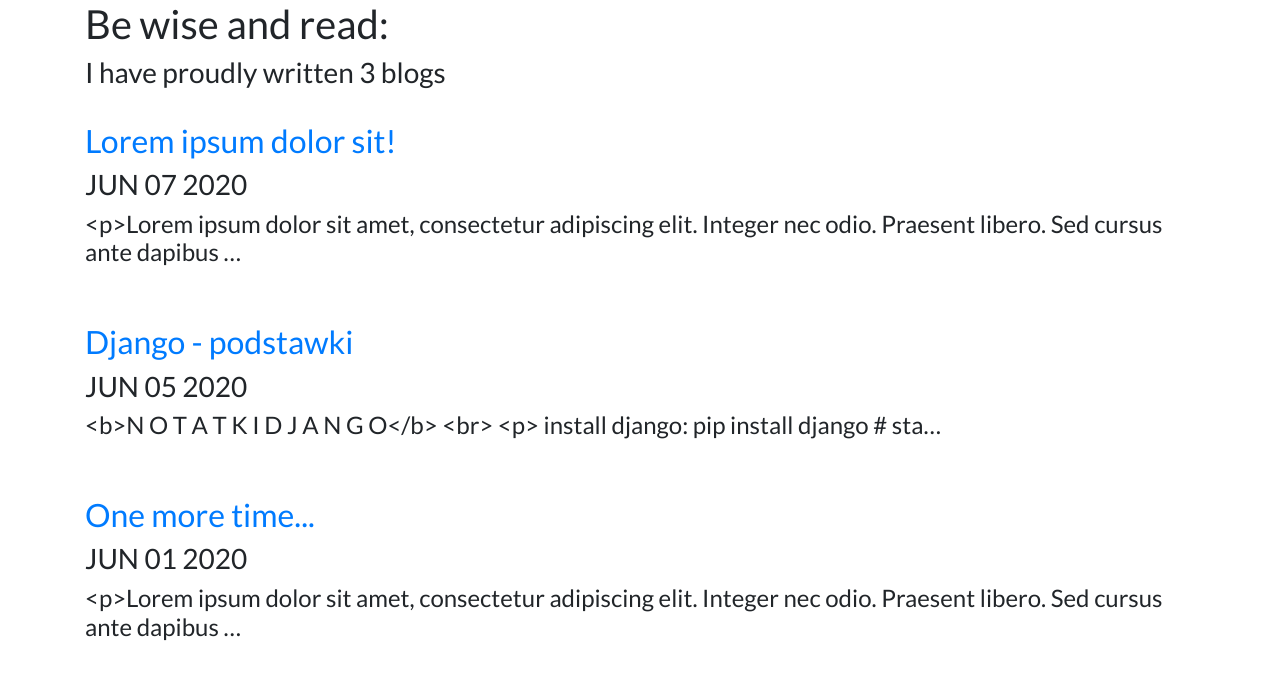
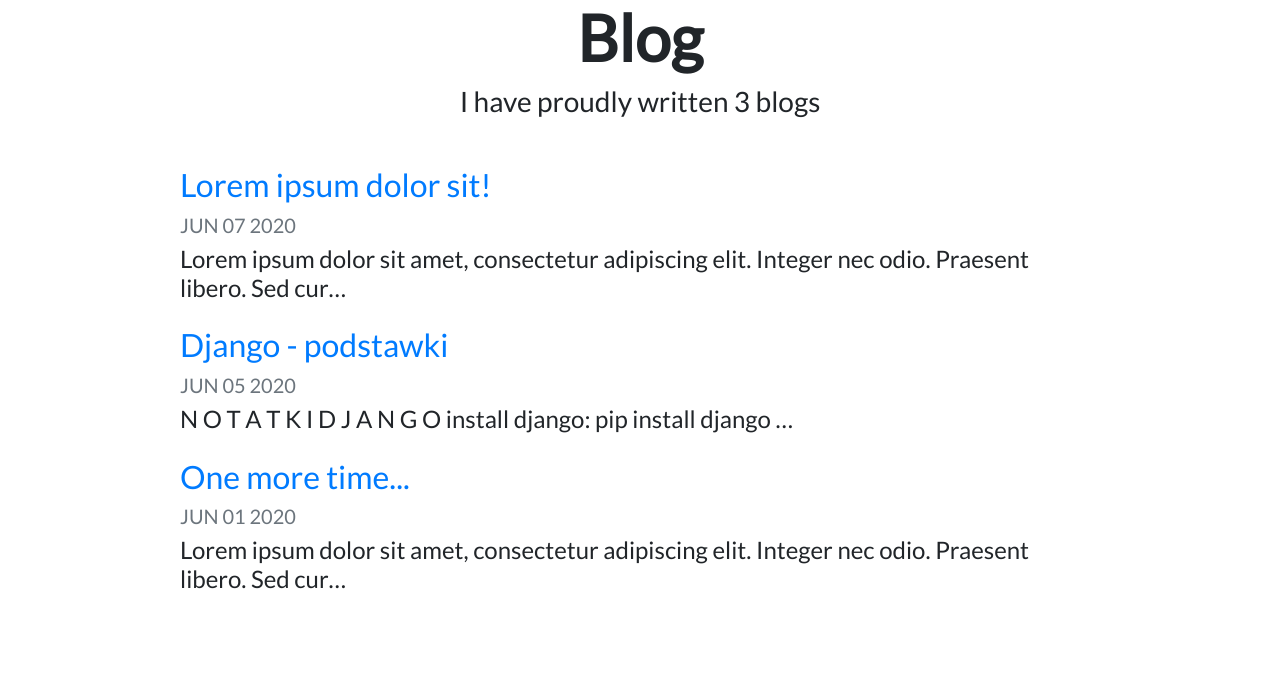
Before and after one commit to wrublebowski/django-portfolio, a Django app: page /blog_app/ in a window 1280 px wide. Shown: the part 56-736 px from the top of the page. Run offline with Django 3.2, Linux system fonts and the light colour scheme; data comes from the database, SQL or seed files in the repository; both versions use the stored data as it was after the commit; some libraries are stand-ins or nearby versions.

Commit message:
Bootstrap styling

```diff
--- a/blog_app/models.py
+++ b/blog_app/models.py
@@ -3,9 +3,9 @@ from django.db import models
 # Create your models here.
 class BlogProject(models.Model):
 
-    title = models.CharField(max_length=100)
+    title = models.CharField(max_length=200)
     date = models.DateField()
-    description = models.TextField(max_length=10000)
+    description = models.TextField()
 
     # to display titles in admin mode
     def __str__(self):
--- a/blog_app/templates/blog_app/all_blogs.html
+++ b/blog_app/templates/blog_app/all_blogs.html
@@ -1,18 +1,24 @@
 {% extends 'portfolio_app/base.html' %}
+
+{% load static %}
+
 {% block content %}
 
-<h1>Be wise and read:</h1>
+<h1 id="blogtitle" class="font-weight-bold text-center">Blog</h1>
 
-<h3>I have proudly written {{ blog_projects.count }} blog{{ blog_projects.count|pluralize }}</h3>
+<h3 class="text-center mb-5">I have proudly written {{ blog_projects.count }} blog{{ blog_projects.count|pluralize }}</h3>
 
 {% for blog in blog_projects %}
 
-<br>
-<a href="{% url 'blog_app:detail' blog.id %}""><h2>{{ blog.title }}</h2></a>
-<h3>{{ blog.date|date:'M d Y'|upper }}</h3>
-<h4>{{ blog.description|truncatechars:120 }}</h4>
-<br>
+<div class="row justify-content-center my-3">
+  <div class="col-md-10">
+    <a href="{% url 'blog_app:detail' blog.id %}"">
+      <h2>{{ blog.title }}</h2>
+    </a>
+    <h5 class="text-muted">{{ blog.date|date:'M d Y'|upper }}</h5>
+      <h4>{{ blog.description|striptags|truncatechars:100 }}</h4>
+  </div>
+</div>
+  {% endfor %}
 
-{% endfor %}
-
-{% endblock %}
+  {% endblock %}
--- a/portfolio_app/models.py
+++ b/portfolio_app/models.py
@@ -5,9 +5,8 @@ class PortfolioProject(models.Model):
 
     title = models.CharField(max_length=100)
     description = models.CharField(max_length=250)
+    # provide the direction     and pip install pillow
     image = models.ImageField(upload_to='portfolio/pictures/')
-    # provide the direction     and pip install pillow
-
     url = models.URLField(blank=True)
 
     # to display titles in admin mode
--- a/portfolio_app/static/portfolio_app/custom.css
+++ b/portfolio_app/static/portfolio_app/custom.css
@@ -11,12 +11,12 @@ body {
 }
 
 #blogtitle {
-    font-size: 6rem;
+    font-size: 4rem;
 }
 
 @media (min-width: 992px) {
     #hometext {
-        font-size: 4rem;
+        font-size: 2rem;
     }
     #blogdetailtitle {
         font-size: 5rem;
--- a/portfolio_app/templates/portfolio_app/base.html
+++ b/portfolio_app/templates/portfolio_app/base.html
@@ -30,7 +30,7 @@
     <div class="collapse navbar-collapse text-center" id="navbarNav">
       <ul class="navbar-nav ml-auto">
         <li class="nav-item">
-          <a class="nav-link" href="{% static "portfolio_app/Jakub_Wroblewski_CV_2020.pdf" %}">My CV</a>
+          <a class="nav-link" href="{% static "portfolio_app/Jakub_Wroblewski_CV_2020.pdf" %}" target='_blank'>My CV</a>
         </li>
         <li class="nav-item">
           <a class="nav-link" href="https://www.linkedin.com/in/jakub-wr%C3%B3blewski-595a41178/" target="_blank">LinkedIn</a>
--- a/portfolio_app/templates/portfolio_app/home.html
+++ b/portfolio_app/templates/portfolio_app/home.html
@@ -9,9 +9,8 @@
 </div>
 
 <div class="row justify-content-center mb-3">
-  <div class="col-md-9 text-center">
-    <h1 id="hometext" class="font-weight-bold">"I'm a rookie coder but you better watch your back!
-      Proper sitting position is essential in IT :)"</h1>
+  <div class="col-md-8 text-center">
+    <h1 id="hometext" class="font-weight-bold">I'm a rookie coder but you better watch your back!</h1>
   </div>
 </div>
 
```
Also changed, not shown: blog_app/templates/blog_app/detail.html (+7 -4 lines), db.sqlite3, media/portfolio/pictures/by_website_pic.png (added).
